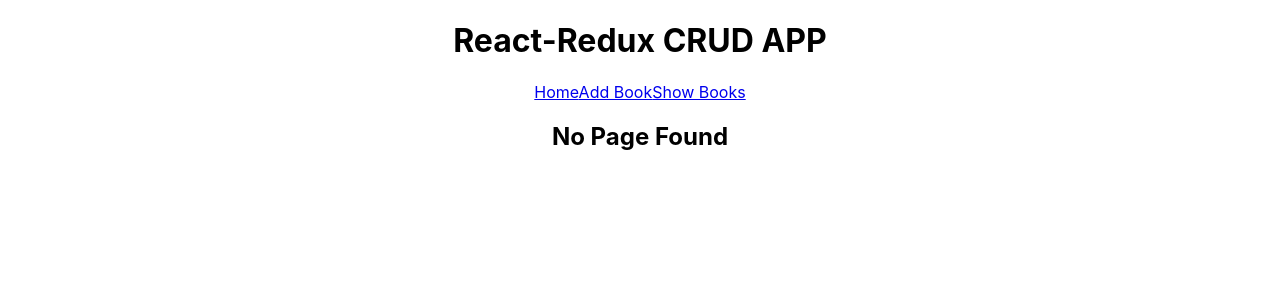
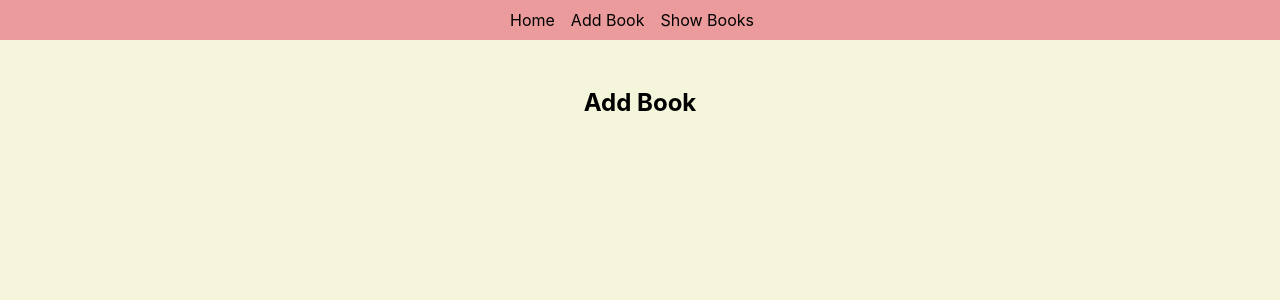
Before and after one commit to Emarat/reeact_redux_crud, a React (Create React App) app: page /add-book in a window 1280 px wide. Shown: the top 300 px of the page. Built offline with nearby package versions, Linux system fonts and the light colour scheme.

Commit message:
feat: navbar , footer, routing done

```diff
--- a/src/App.css
+++ b/src/App.css
@@ -1,38 +1,78 @@
-.App {
-  text-align: center;
+/* custom style  */
+* {
+  margin: 0;
+  padding: 0;
+  box-sizing: border-box;
+  text-decoration: none;
+  list-style-type: none;
+  outline: none;
 }
-
-.App-logo {
-  height: 40vmin;
-  pointer-events: none;
+body {
+  background-color: beige;
 }
-
-@media (prefers-reduced-motion: no-preference) {
-  .App-logo {
-    animation: App-logo-spin infinite 20s linear;
-  }
+nav {
+  background-color: rgb(235, 155, 155);
+  height: 5vh;
+  display: flex;
+  justify-content: center;
+  align-items: center;
+  padding: 1rem;
 }
-
-.App-header {
-  background-color: #282c34;
-  min-height: 100vh;
-  display: flex;
-  flex-direction: column;
-  align-items: center;
-  justify-content: center;
-  font-size: calc(10px + 2vmin);
+.nav-link {
+  color: black;
+  margin: 0 1rem 0 0;
+  transition: all 0.3s;
+}
+.nav-link:hover {
   color: white;
 }
 
-.App-link {
-  color: #61dafb;
+main {
+  min-height: 90vh;
+  display: flex;
+  justify-content: center;
+  align-items: flex-start;
+}
+h2 {
+  text-align: center;
+  margin: 3rem;
+}
+table {
+  margin: 3rem;
+  border-collapse: collapse;
 }
 
-@keyframes App-logo-spin {
-  from {
-    transform: rotate(0deg);
-  }
-  to {
-    transform: rotate(360deg);
-  }
+td,
+th {
+  border: 1px solid;
+  padding: 1rem;
 }
+
+button {
+  width: 5rem;
+  margin: 0.5rem;
+  padding: 0.2rem;
+  border-radius: 0.5rem;
+  cursor: pointer;
+}
+button:hover {
+  background-color: black;
+  color: white;
+}
+
+.form-field {
+  margin: 1rem;
+}
+input {
+  width: 20rem;
+  padding: 0.2rem;
+}
+
+footer {
+  background-color: antiquewhite;
+  height: 5vh;
+  display: flex;
+  justify-content: center;
+  align-items: center;
+  padding: 1rem;
+}
--- a/src/App.js
+++ b/src/App.js
@@ -4,7 +4,6 @@ import Index from './routes';
 function App() {
   return (
     <div className='App'>
-      <h1>React-Redux CRUD APP</h1>
       <Index></Index>
     </div>
   );
--- a/src/Components/AddBook.jsx
+++ b/src/Components/AddBook.jsx
@@ -0,0 +1,11 @@
+import React from 'react';
+
+const AddBook = () => {
+  return (
+    <div>
+      <h2>Add Book</h2>
+    </div>
+  );
+};
+
+export default AddBook;
--- a/src/Components/ViewBook.jsx
+++ b/src/Components/ViewBook.jsx
@@ -0,0 +1,11 @@
+import React from 'react';
+
+const ViewBook = () => {
+  return (
+    <div>
+      <h2>View Book</h2>
+    </div>
+  );
+};
+
+export default ViewBook;
--- a/src/layouts/Navbar.jsx
+++ b/src/layouts/Navbar.jsx
@@ -3,17 +3,17 @@ import { Link } from 'react-router-dom';
 
 const Navbar = () => {
   return (
-    <div>
-      <Link to='/' className=''>
+    <nav>
+      <Link to='/' className='nav-link'>
         Home
       </Link>
-      <Link to='/add-book' className=''>
+      <Link to='/add-book' className='nav-link'>
         Add Book
       </Link>
-      <Link to='/show-books' className=''>
+      <Link to='/show-books' className='nav-link'>
         Show Books
       </Link>
-    </div>
+    </nav>
   );
 };
 
--- a/src/routes/index.js
+++ b/src/routes/index.js
@@ -1,6 +1,8 @@
 import React from 'react';
 import { BrowserRouter, Route, Routes } from 'react-router-dom';
 import Home from '../Components/Home';
+import AddBook from '../Components/AddBook';
+import ViewBook from '../Components/ViewBook';
 import Error from '../Components/Error';
 import Navbar from '../layouts/Navbar';
 
@@ -8,10 +10,14 @@ function Index() {
   return (
     <BrowserRouter>
       <Navbar />
-      <Routes>
-        <Route path='/' element={<Home />} />
-        <Route path='*' element={<Error />} />
-      </Routes>
+      <main>
+        <Routes>
+          <Route path='/' element={<Home />} />
+          <Route path='/add-book' element={<AddBook />} />
+          <Route path='/show-books' element={<ViewBook />} />
+          <Route path='*' element={<Error />} />
+        </Routes>
+      </main>
     </BrowserRouter>
   );
 }
```
Also changed, not shown: src/Components/EditBook.jsx (+11 -0 lines), src/layouts/Footer.js (added, +11 -0 lines).
